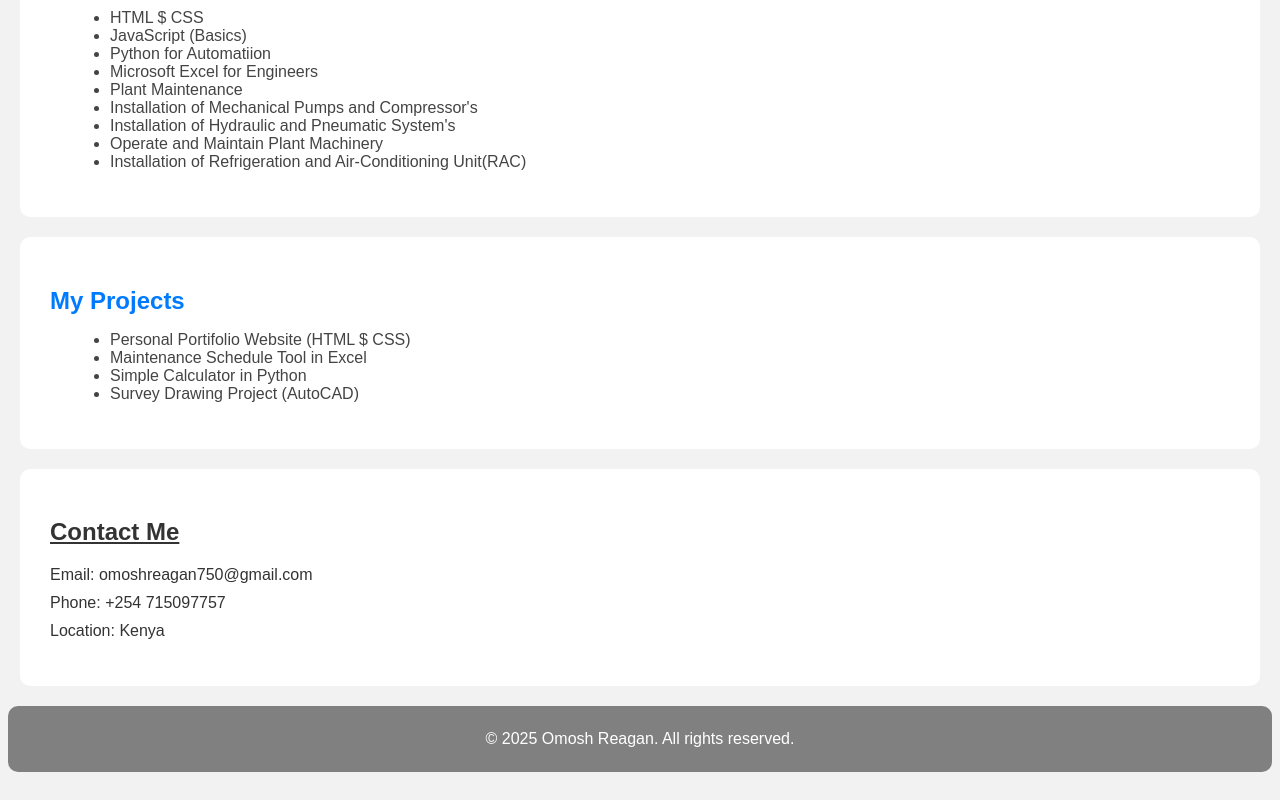
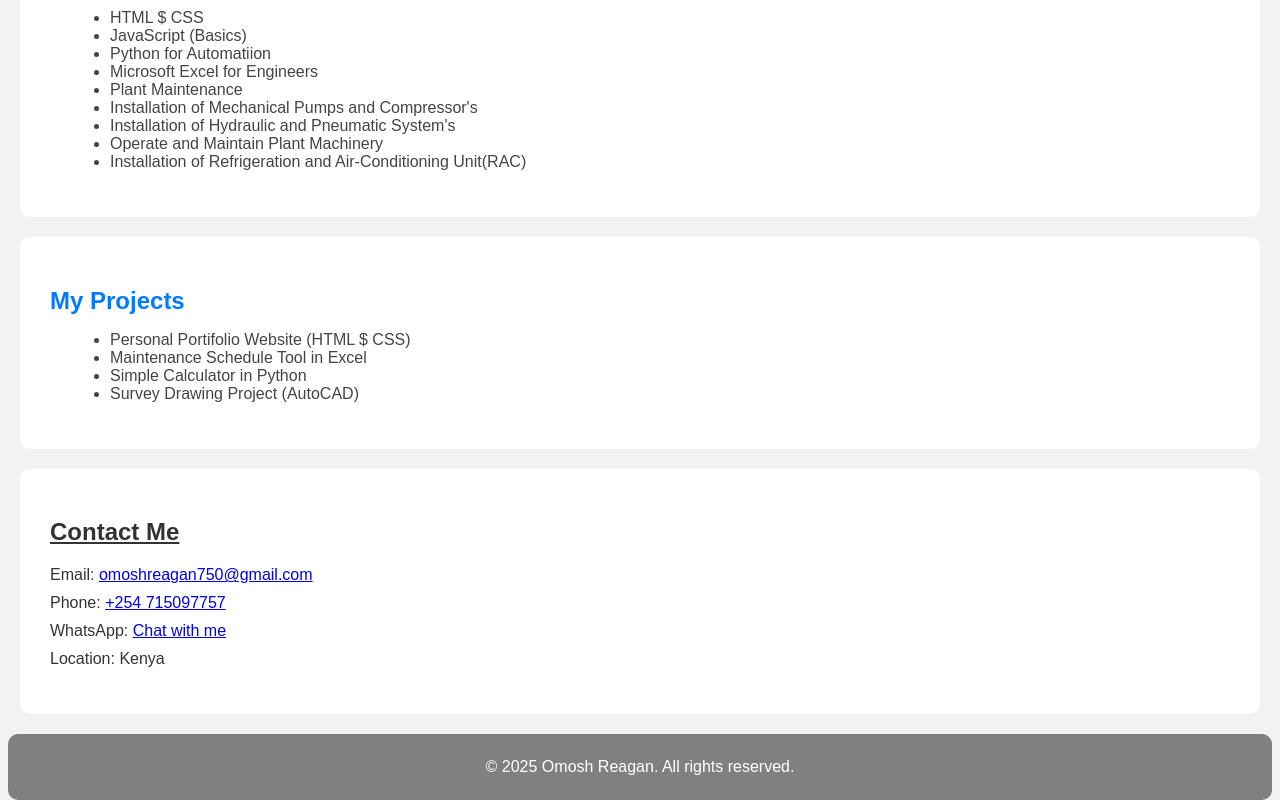
Before and after one commit to Reagan75-hub/my-website, a plain HTML site: page index.html in a window 1280 px wide. Shown: the part 609-1409 px from the top of the page. Before the commit the page ends 1381 px from the top, so only its background shows below. Drawn offline with Linux system fonts and the light colour scheme.

Commit message:
Update index.html

```diff
--- a/index.html
+++ b/index.html
@@ -47,8 +47,9 @@
  <section class="contact">
       <h2><u>Contact Me</u></h2>
       <ul>
-        <li>Email: omoshreagan750@gmail.com</li>
-        <li>Phone: +254 715097757</li>
+        <li>Email: <a href="mailto:omoshreagan750@gmail.com">omoshreagan750@gmail.com</a></li>
+        <li>Phone: <a href="tel:+254715097757">+254 715097757</a></li>
+        <li>WhatsApp: <a href="https://wa.me/254715097757" target="_blank">Chat with me</a></li>
         <li>Location: Kenya</li>
       </ul>
     </section>
```
